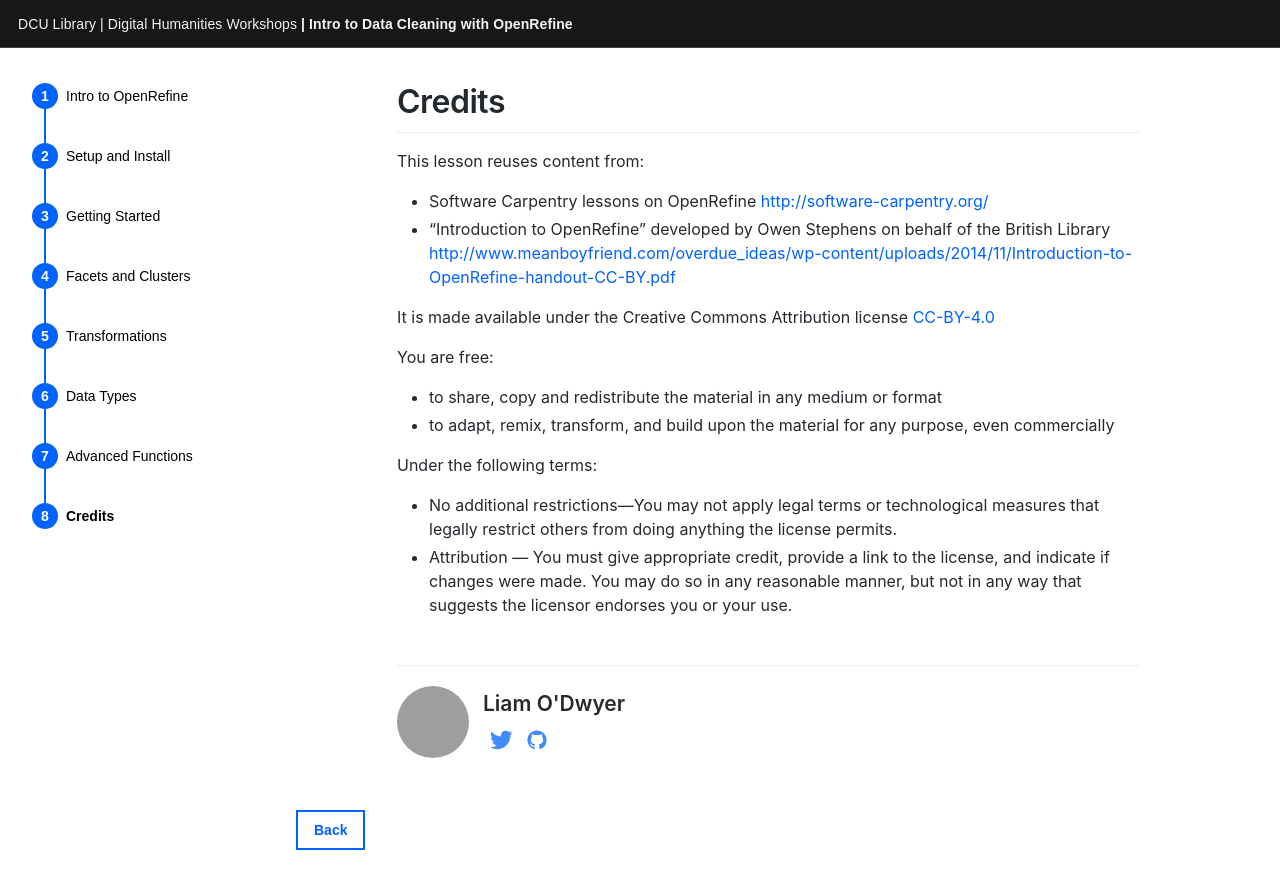
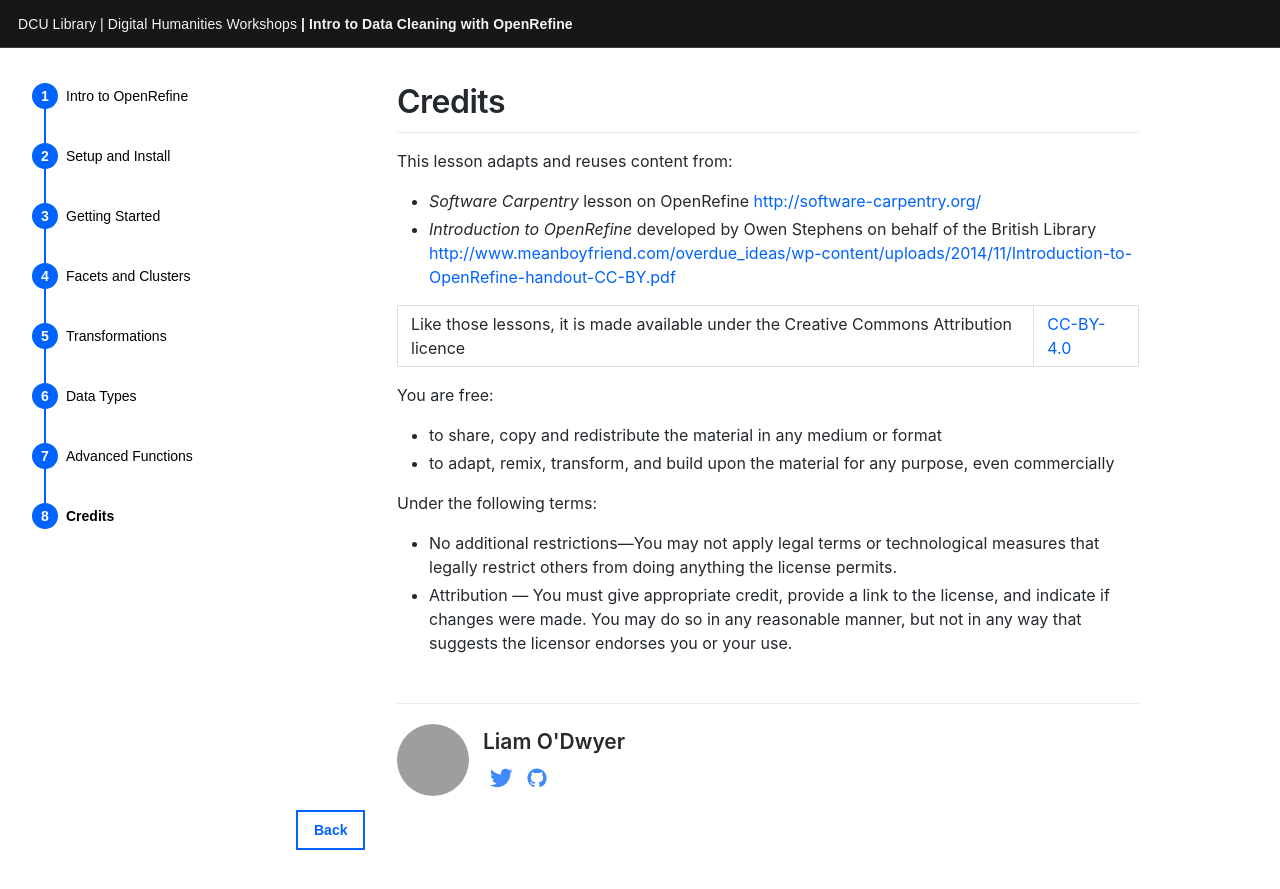
Before and after one commit to DCULibrary/open-refine-workshop, a Jekyll site: the page built from _workshop/credits.md, in a window 1280 px wide. Shown: the top 889 px of the page. Built offline with Jekyll 4.4.1, drawn with Linux system fonts in a browser that asks for light colours; some web fonts are replaced; grey boxes are pictures that could not be loaded.

Commit message:
Edit credits.md

```diff
--- a/_workshop/credits.md
+++ b/_workshop/credits.md
@@ -3,11 +3,11 @@ title: Credits  # The title of the page
 date: 0000-01-08  # Page order is set by date
 ---
 
-This lesson reuses content from:
-* Software Carpentry lessons on OpenRefine <http://software-carpentry.org/>
-* “Introduction to OpenRefine” developed by Owen Stephens on behalf of the British Library <http://www.meanboyfriend.com/overdue_ideas/wp-content/uploads/2014/11/Introduction-to-OpenRefine-handout-CC-BY.pdf>
+This lesson adapts and reuses content from:
+* _Software Carpentry_ lesson on OpenRefine <http://software-carpentry.org/>
+* _Introduction to OpenRefine_ developed by Owen Stephens on behalf of the British Library <http://www.meanboyfriend.com/overdue_ideas/wp-content/uploads/2014/11/Introduction-to-OpenRefine-handout-CC-BY.pdf>
 
-It is made available under the Creative Commons Attribution license [CC-BY-4.0](https://creativecommons.org/licenses/by/4.0/legalcode)
+Like those lessons, it is made available under the Creative Commons Attribution licence | [CC-BY-4.0](https://creativecommons.org/licenses/by/4.0/legalcode)
 
 You are free:
 * to share, copy and redistribute the material in any medium or format
```
